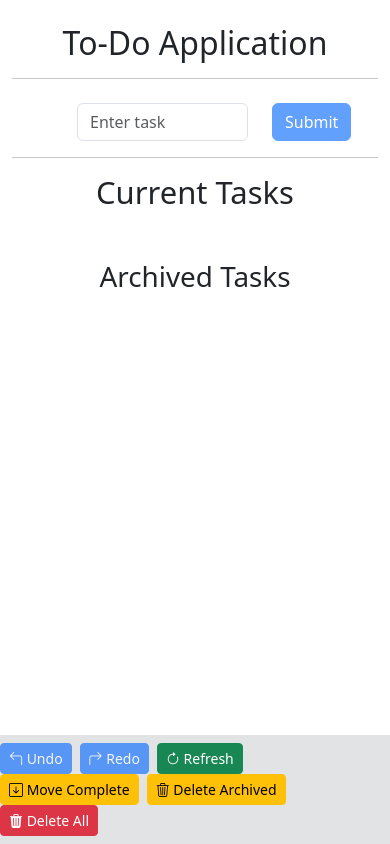
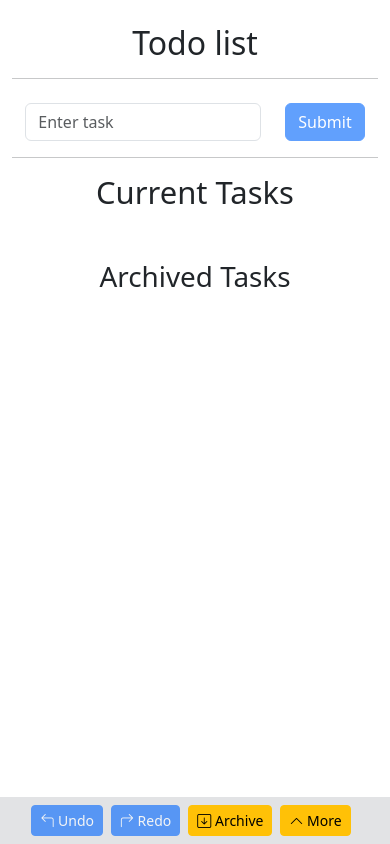
Before and after one commit to hscharpreet/ng-todo-app, an Angular app: page / in a window 390 px wide. Built offline with nearby package versions, Linux system fonts and the light colour scheme.

Commit message:
chore: Updated UI to be responsive on mobile devices

```diff
--- a/src/app/todolist/todolist.component.css
+++ b/src/app/todolist/todolist.component.css
@@ -10,12 +10,6 @@ h1 {
 
 #taskInTable {
   max-width: 300px;
-}
-
-#delete,
-#edit,
-#save {
-  width: 60px;
 }
 
 .edit {
@@ -31,3 +25,15 @@ h1 {
   text-decoration: line-through;
   font-weight: normal;
 }
+
+.action-button-group {
+  width: 80px;
+}
+
+.action-button-group .btn {
+  padding: 4px 6px;
+}
+
+.action-button-group .btn:first-child {
+  padding: 4px 16px;
+}
--- a/src/app/todolist/todolist.component.html
+++ b/src/app/todolist/todolist.component.html
@@ -1,9 +1,9 @@
 <div class="container">
-  <h1 class="mt-4">To-Do Application</h1>
+  <h1 class="mt-4">Todo list</h1>
   <hr />
   <form (ngSubmit)="onSubmit(taskForm)" #taskForm="ngForm" class="mt-4">
     <div class="form-group row justify-content-center">
-      <div class="col-6">
+      <div class="col-8 col-md-6">
         <input
           type="text"
           class="form-control col-10"
@@ -21,7 +21,7 @@
           * Required Field
         </small>
       </div>
-      <div class="col-2">
+      <div class="col-4 col-md-2 w-auto">
         <button
           type="submit"
           class="btn btn-primary col"
@@ -42,7 +42,7 @@
       class="form-group row justify-content-center mt-2"
       *ngIf="!t.isArchived"
     >
-      <div class="col-4">
+      <div class="col-8 col-md-4">
         <input
           #taskInput
           type="text"
@@ -57,11 +57,11 @@
           (keyup.enter)="onSave(t.id, taskInput.value)"
         />
       </div>
-      <div class="col-2">
-        <div class="btn-group mr-2" role="group" style="width: 160px">
+      <div class="col-4 col-md-2">
+        <div class="btn-group mr-2 action-button-group" role="group">
           <button
             type="button"
-            class="btn btn-outline-success w-50"
+            class="btn btn-outline-success"
             (click)="onCheck(t.id)"
             *ngIf="!t.isCompleted"
           >
@@ -69,7 +69,7 @@
           </button>
           <button
             type="button"
-            class="btn btn-outline-warning w-50"
+            class="btn btn-outline-warning"
             (click)="onCheck(t.id)"
             *ngIf="t.isCompleted"
           >
@@ -77,7 +77,7 @@
           </button>
           <button
             type="button"
-            class="btn btn-outline-primary w-25"
+            class="btn btn-outline-primary"
             (click)="onEdit(t.id)"
             *ngIf="!t.isEditable"
           >
@@ -85,7 +85,7 @@
           </button>
           <button
             type="button"
-            class="btn btn-outline-warning w-25"
+            class="btn btn-outline-warning"
             (click)="onSave(t.id, taskInput.value)"
             *ngIf="t.isEditable"
           >
@@ -93,7 +93,7 @@
           </button>
           <button
             type="button"
-            class="btn btn-outline-danger w-25"
+            class="btn btn-outline-danger"
             (click)="onDelete(t.id)"
           >
             <i class="bi bi-trash3"></i>
@@ -110,7 +110,7 @@
       class="form-group row justify-content-center mt-2"
       *ngIf="t.isArchived"
     >
-      <div class="col-4">
+      <div class="col-8 col-md-4">
         <input
           #taskInput
           type="text"
@@ -125,18 +125,18 @@
           (keyup.enter)="onSave(t.id, taskInput.value)"
         />
       </div>
-      <div class="col-2">
-        <div class="btn-group mr-2" role="group" style="width: 160px">
+      <div class="col-4 col-md-2">
+        <div class="btn-group mr-2 action-button-group" role="group">
           <button
             type="button"
-            class="btn btn-outline-warning w-50"
+            class="btn btn-outline-warning"
             (click)="onUndoCheck(t.id)"
           >
             <i class="bi bi-arrow-up-square"></i>
           </button>
           <button
             type="button"
-            class="btn btn-outline-primary w-25"
+            class="btn btn-outline-primary"
             (click)="onEdit(t.id)"
             *ngIf="!t.isEditable"
           >
@@ -144,7 +144,7 @@
           </button>
           <button
             type="button"
-            class="btn btn-outline-warning w-25"
+            class="btn btn-outline-warning"
             (click)="onSave(t.id, taskInput.value)"
             *ngIf="t.isEditable"
           >
@@ -152,7 +152,7 @@
           </button>
           <button
             type="button"
-            class="btn btn-outline-danger w-25"
+            class="btn btn-outline-danger"
             (click)="onDelete(t.id)"
           >
             <i class="bi bi-trash3"></i>
@@ -164,8 +164,8 @@
 </div>
 
 <div class="fixed-bottom bg-secondary-subtle">
-  <div class="btn-toolbar justify-content-center mb-2 mt-2">
-    <div class="btn-group-sm" role="group">
+  <div class="btn-toolbar justify-content-center mb-2">
+    <div class="btn-group-sm mt-2" role="group">
       <button
         type="button"
         class="btn btn-primary me-2"
@@ -184,17 +184,31 @@
       </button>
       <button
         type="button"
+        class="btn btn-warning me-2"
+        (click)="moveCompletedToArchive()"
+      >
+        <i class="bi bi-arrow-down-square"></i> Archive
+      </button>
+      <button
+        type="button"
+        class="btn btn-warning me-2"
+        (click)="showMore = !showMore"
+        *ngIf="!isLargeScreen"
+      >
+        <i
+          class="bi"
+          [ngClass]="showMore ? 'bi-chevron-down' : 'bi-chevron-up'"
+        ></i>
+        {{ showMore ? "Less" : "More" }}
+      </button>
+    </div>
+    <div *ngIf="showMore" class="btn-group-sm mt-2" role="group">
+      <button
+        type="button"
         class="btn btn-success me-2"
         (click)="refreshTasks()"
       >
         <i class="bi bi-arrow-clockwise"></i> Refresh
-      </button>
-      <button
-        type="button"
-        class="btn btn-warning me-2"
-        (click)="moveCompletedToArchive()"
-      >
-        <i class="bi bi-arrow-down-square"></i> Move Complete
       </button>
       <button
         type="button"
--- a/src/app/todolist/todolist.component.ts
+++ b/src/app/todolist/todolist.component.ts
@@ -26,6 +26,8 @@ export class TodolistComponent implements OnInit {
   nextId = 0;
   previousStates: Task[][] = [];
   futureStates: Task[][] = [];
+  showMore = false;
+  isLargeScreen = false;
 
   @ViewChildren('taskInput') taskInputs: QueryList<ElementRef> | undefined;
 
@@ -40,6 +42,8 @@ export class TodolistComponent implements OnInit {
 
   ngOnInit() {
     this.loadTasks();
+    this.isLargeScreen = window.innerWidth > 768;
+    this.showMore = this.isLargeScreen;
   }
 
   onSubmit(taskForm: NgForm) {
```
